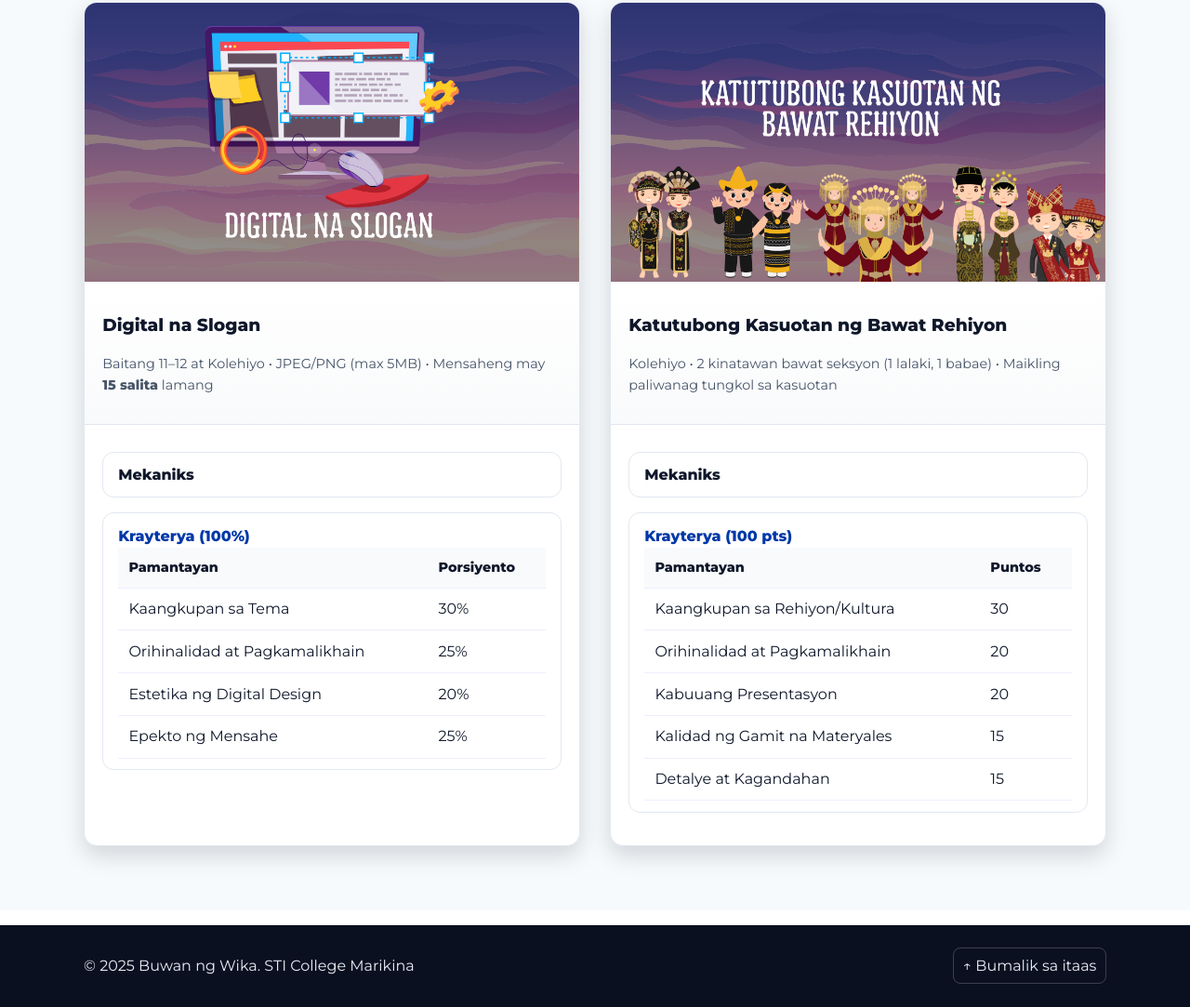
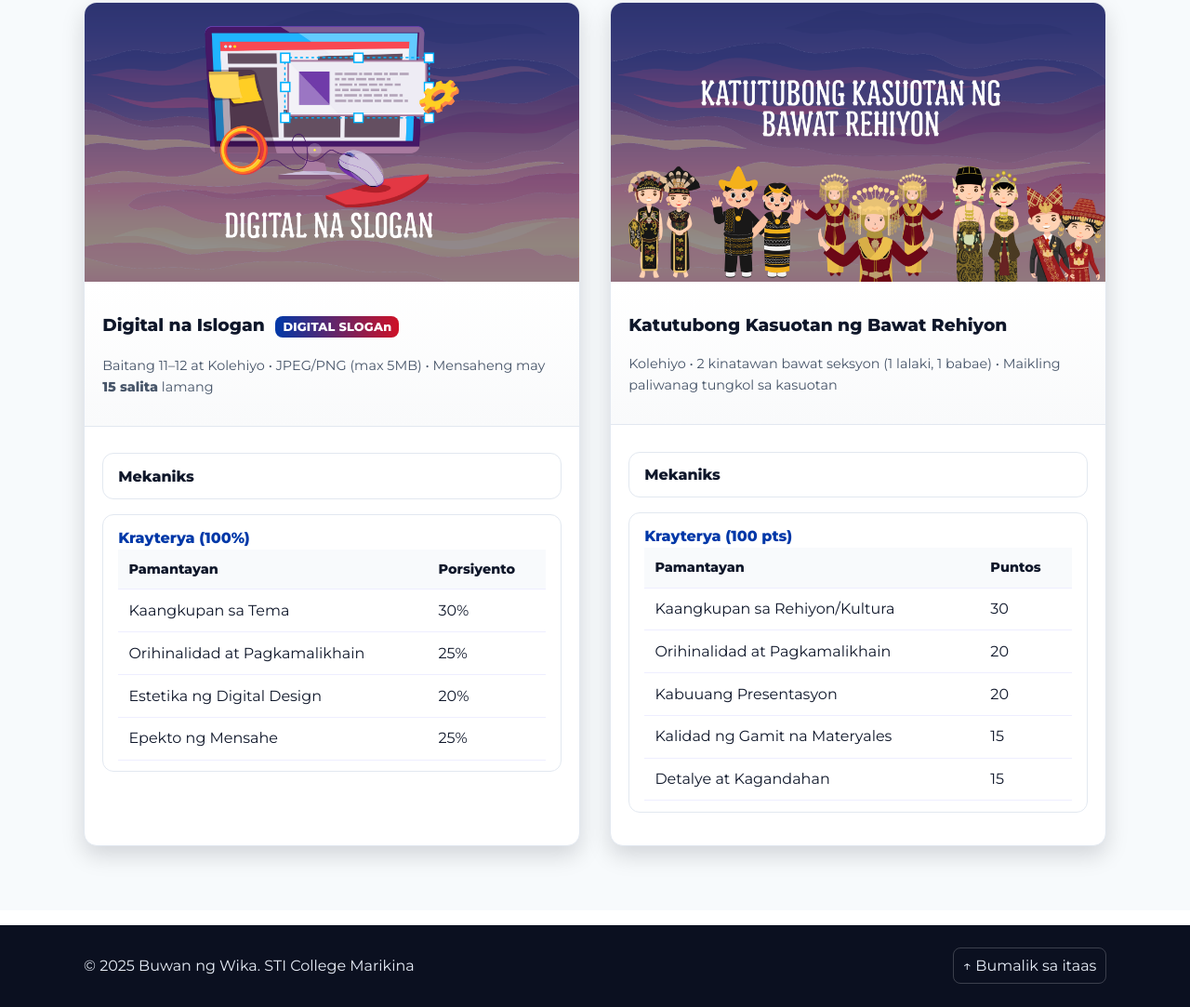
Before and after one commit to SirJeii/bnwp, a plain HTML site: page index.html in a window 1280 px wide. Shown: the part 1967-3050 px from the top of the page at 93% size. Drawn offline with Linux system fonts and the light colour scheme.

Commit message:
Update index.html

```diff
--- a/index.html
+++ b/index.html
@@ -204,7 +204,7 @@
               <img src="6.png" alt="Banner ng kumpetisyon para sa Digital na Slogan">
           </div>
           <header class="card-header">
-            <h3>Digital na Slogan</h3>
+            <h3>Digital na Islogan <span class="tag">DIGITAL SLOGAn</span></h3>
             <p class="small">Baitang 11–12 at Kolehiyo • JPEG/PNG (max 5MB) • Mensaheng may <strong>15 salita</strong> lamang</p>
           </header>
           <div class="card-body">
```
